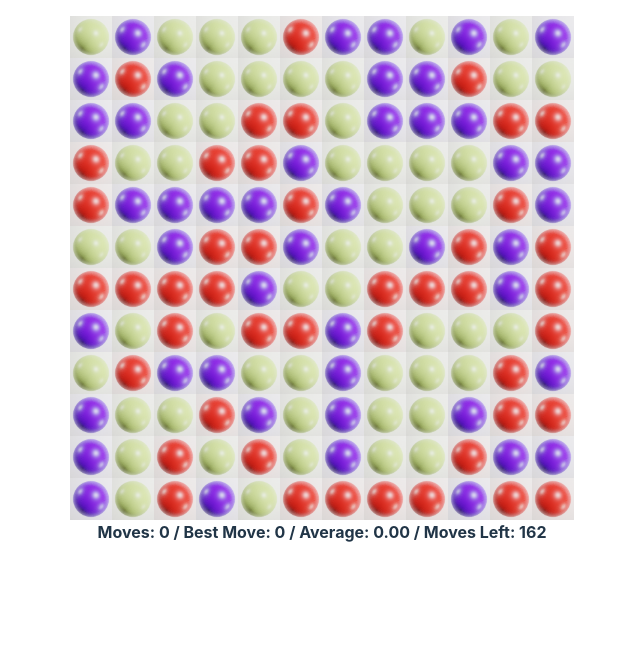
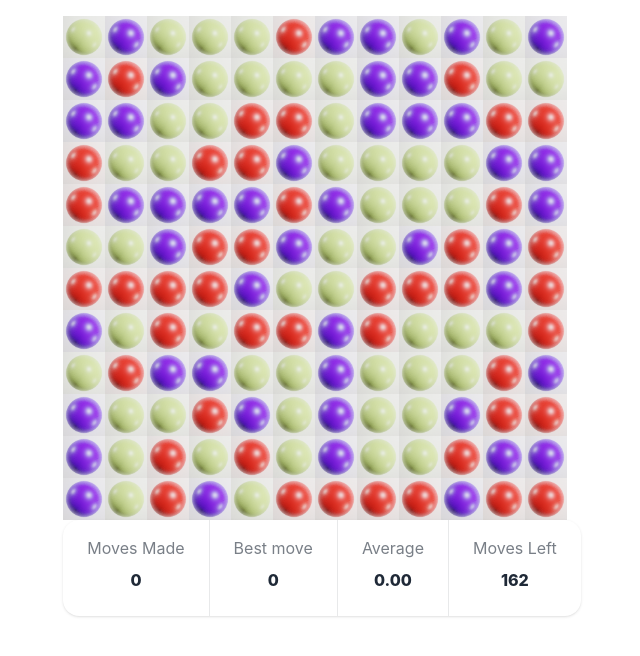
Before and after one commit to stevefaeembra/redwhiteblue, a React (Vite) app: page / in a window 1280 px wide. Shown: the top 656 px of the page, without its empty margins (318-958 px from the left). Built offline with nearby package versions, Linux system fonts and the light colour scheme.

Commit message:
add scor stats cards

```diff
--- a/src/App.css
+++ b/src/App.css
@@ -22,3 +22,7 @@
   height: 100vh;
   position: "relative";
 }
+
+.stat-value {
+  font-size: 1rem !important;
+}
--- a/src/components/Board.tsx
+++ b/src/components/Board.tsx
@@ -124,14 +124,46 @@ export default function Board({}: Props) {
             {movesLeft === 0 || !movesLeft ? (
               <div>
                 <p className="font-bold text-xl">Game over</p>
-                <p className="font-bold">{`Moves: ${movesMade} / Best Move: ${bestMove} / Average: ${averageMove.toFixed(
-                  2
-                )} / Coverage: ${getCoverage(board).toFixed(0)}%`}</p>
+                <div className="stats shadow">
+                  <div className="stat">
+                    <div className="stat-title">Moves Made</div>
+                    <div className="stat-value">{movesMade}</div>
+                  </div>
+                  <div className="stat">
+                    <div className="stat-title">Best move</div>
+                    <div className="stat-value">{bestMove}</div>
+                  </div>
+                  <div className="stat">
+                    <div className="stat-title">Average</div>
+                    <div className="stat-value">{averageMove.toFixed(2)}</div>
+                  </div>
+                  <div className="stat">
+                    <div className="stat-title">Score</div>
+                    <div className="stat-value">{(averageMove * bestMove).toFixed(0)}</div>
+                  </div>
+                </div>
               </div>
             ) : (
-              <p className="font-bold">{`Moves: ${movesMade} / Best Move: ${bestMove} / Average: ${averageMove.toFixed(
-                2
-              )} / Moves Left: ${movesLeft}`}</p>
+              <>
+                <div className="stats shadow">
+                  <div className="stat">
+                    <div className="stat-title">Moves Made</div>
+                    <div className="stat-value">{movesMade}</div>
+                  </div>
+                  <div className="stat">
+                    <div className="stat-title">Best move</div>
+                    <div className="stat-value">{bestMove}</div>
+                  </div>
+                  <div className="stat">
+                    <div className="stat-title">Average</div>
+                    <div className="stat-value">{averageMove.toFixed(2)}</div>
+                  </div>
+                  <div className="stat">
+                    <div className="stat-title">Moves Left</div>
+                    <div className="stat-value">{movesLeft}</div>
+                  </div>
+                </div>
+              </>
             )}
           </div>
         ) : null}
```
